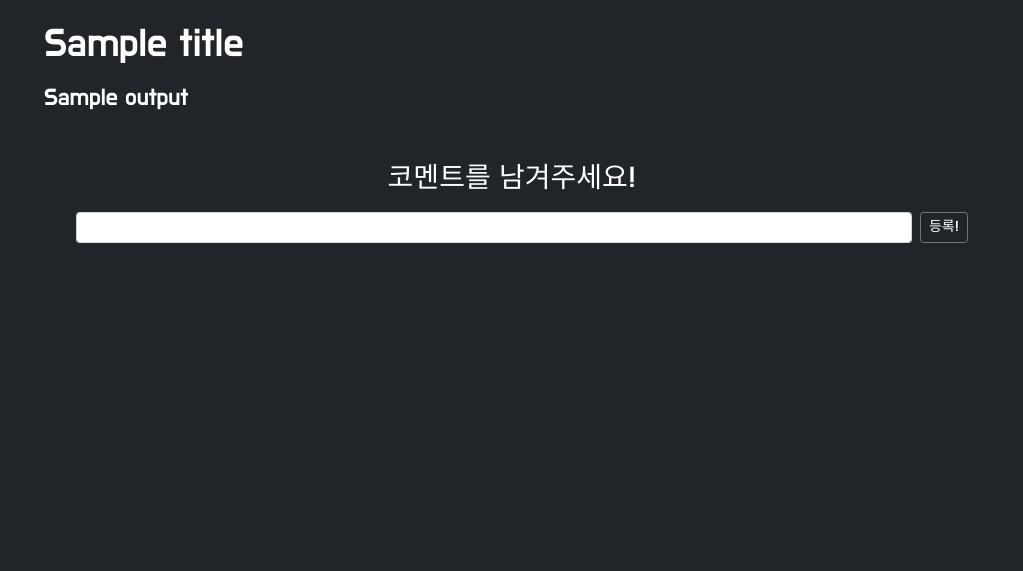
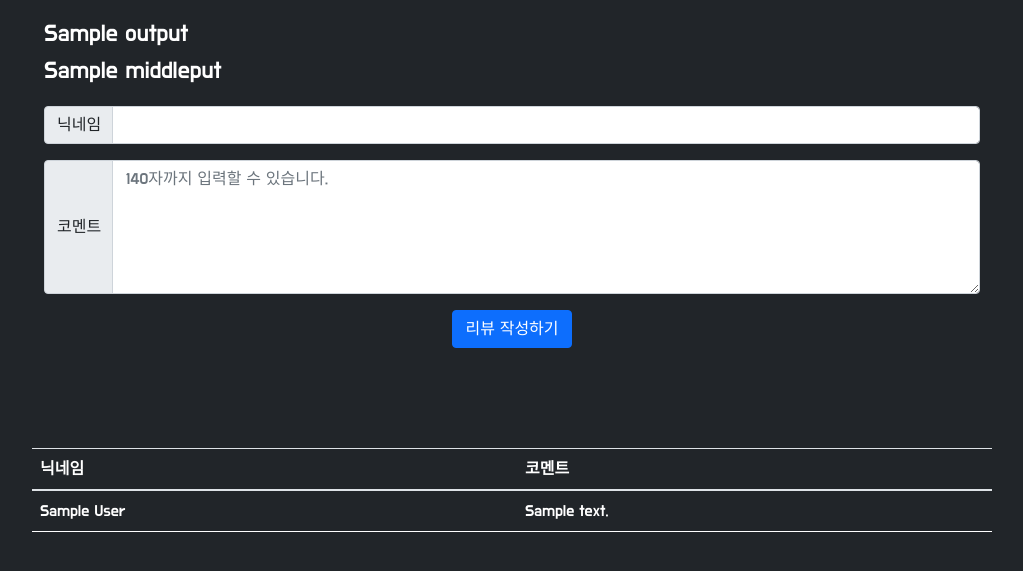
Before and after one commit to bigduk88/hanghae99_35, a Flask app: template templates/contents.html in a window 1280 px wide. Shown: the part 124-695 px from the top of the page, without its empty margins (128-1151 px from the left). Run offline with Flask 2, Linux system fonts and the light colour scheme; the template is opened without the code that fills it: most values are stand-ins (such as "Sample title", 1, 10 or a date in 2020); a database or web service that is not in the repository returns one stand-in record (values such as "Sample title"); data that the repository does not hold is empty; some libraries are stand-ins or nearby versions.

Commit message:
기능 되는 버전
기능되는버전 (12:28)

```diff
--- a/app.py
+++ b/app.py
@@ -35,14 +35,14 @@ def home():
         return redirect(url_for("login", msg="로그인 정보가 존재하지 않습니다."))
 
 
+
 @app.route('/contents')
 def content():
     token_receive = request.cookies.get('mytoken')
     try:
         payload = jwt.decode(token_receive, SECRET_KEY, algorithms=['HS256'])
-        user_info = db.users.find_one({"username": payload["id"]},{'_id':False,'password':False})
-        user_info_plus = user_info['username']
-        return render_template('contents.html', name= user_info_plus)
+        user_info = db.users.find_one({"username": payload["id"]})
+        return render_template('contents.html', user_info=user_info)
     except jwt.ExpiredSignatureError:
         return redirect(url_for("login", msg="로그인 시간이 만료되었습니다."))
     except jwt.exceptions.DecodeError:
@@ -53,6 +53,12 @@ def content():
 def login():
     msg = request.args.get("msg")
     return render_template('login.html', msg=msg)
+
+
+#
+# @app.route('/indexpage')
+# def indexpage():
+#     return render_template('index.html')
 
 
 @app.route('/sign_in', methods=['POST'])
@@ -98,57 +104,82 @@ def check_dup():
     return jsonify({'result': 'success', 'exists': exists})
 
 
+# if __name__ == '__main__':
+#     app.run('0.0.0.0', port=5000, debug=True)
+
 ######################################
-# 메인 진자 사용 챕터리스트 시작
-
-@app.route('/chptbox', methods=['GET'])
-def chptlist():
-    chtlist = list(db.chptbox.find({}, {'_id': False}))
-    return jsonify({'all_list':chtlist})
-
-@app.route('/contents/<input>')
-def detail(input):
-    sample = db.chptbox.find_one({'num': input})
-    middleput = sample['desc']
-    title = sample['name']
-    return render_template("contents.html", output=middleput, title=title)
-
-# 메인 진자 사용 챕터리스트 끝
+# 조항덕 게시판 글 등록 api 시작
 ######################################
 
-######################################
-# 게시판 글 등록 api 시작
-
-@app.route('/api/get_examples', methods=['GET'])
-def get_exs():
-    word_receive = request.args.get("word_give")
-    result = list(db.examples.find({"word": word_receive}, {'_id': 0}))
-    print(word_receive, len(result))
-
-    return jsonify({'result': 'success', 'examples': result})
+# from flask import Flask, render_template, jsonify, request
+#
+# app = Flask(__name__)
+#
+# from pymongo import MongoClient
+#
+# client = MongoClient('localhost', 27017)
+# db = client.dbsparta
 
 
-@app.route('/api/save_ex', methods=['POST'])
-def save_ex():
-    word_receive = request.form['word_give']
-    example_receive = request.form['example_give']
-    doc = {"word": word_receive, "example": example_receive}
-    db.examples.insert_one(doc)
-    return jsonify({'result': 'success', 'msg': f'example "{example_receive}" saved'})
+## HTML을 주는 부분
+# @app.route('/')
+# def home():
+#     return render_template('contents.html')
 
 
-@app.route('/api/delete_ex', methods=['POST'])
-def delete_ex():
-    word_receive = request.form['word_give']
-    number_receive = int(request.form["number_give"])
-    example = list(db.examples.find({"word": word_receive}))[number_receive]["example"]
-    print(word_receive, example)
-    db.examples.delete_one({"word": word_receive, "example": example})
-    return jsonify({'result': 'success', 'msg': f'example #{number_receive} of "{word_receive}" deleted'})
+## API 역할을 하는 부분
+@app.route('/review', methods=['POST'])
+def write_review():
+    author_receive = request.form['author_give']
+    review_receive = request.form['review_give']
+    chapter_receive = request.form['chapter_give']
+
+    doc = {
+        'author': author_receive,
+        'review': review_receive,
+        'chapter': chapter_receive
+    }
+
+    db.contenst.insert_one(doc)
+
+    return jsonify({'msg': '등록완료!'})
 
 
-# 게시판 글 등록 api 끝
+# @app.route('/review', methods=['GET'])
+# def read_reviews():
+#     reviews = list(db.contenst.find({}, {'_id': False}))
+#     return jsonify({'all_reviews': reviews})
+
+@app.route('/contents/<pn>')
+def contents(pn):
+    samples = list(db.contenst.find({'chapter': pn}, {'_id': False}))
+    sample2 = db.chptbox.find_one({'num': pn})
+    middleput = sample2['desc']
+    output = sample2['name']
+    return render_template("contents.html", samples=samples, middleput=middleput, output=output, pn=pn)
+
+
+# token_receive = request.cookies.get('mytoken')
+# try:
+# payload = jwt.decode(token_receive, SECRET_KEY, algorithms=['HS256'])
+
+# except jwt.ExpiredSignatureError:
+#     return redirect(url_for("login", msg="로그인 시간이 만료되었습니다."))
+# except jwt.exceptions.DecodeError:
+#     return redirect(url_for("login", msg="로그인 정보가 존재하지 않습니다."))
+
+
+# @app.route('/contents/<pnn>')
+# def contents2(pnn):
+#     sample2 = db.chptbox.find_one({'num': pnn})
+#     middleput = sample2['desc']
+#     output = sample2['name']
+#     # result = list(db.chptbox.find({}, {'_id': False}))
+#     return render_template("contents.html", middleput=middleput, output=output)
 ######################################
+# 조항덕 게시판 글 등록 api 끝
+#####################################
+
 
 if __name__ == '__main__':
     app.run('0.0.0.0', port=5000, debug=True)
--- a/templates/contents.html
+++ b/templates/contents.html
@@ -31,6 +31,58 @@
     <!-- 구글폰트 -->
     <link href="https://fonts.googleapis.com/css?family=Do+Hyeon&display=swap" rel="stylesheet">
 
+    <script type="text/javascript">
+
+        $(document).ready(function () {
+            $("#reviews-box").html("");
+            //showReview();
+        });
+
+
+        function makeReview() {
+            {#let title = $('#title').val()#}
+            let author = $('#author').val()
+            let review = $('#bookReview').val()
+
+            $.ajax({
+                type: "POST",
+                url: "/review",
+                data: { author_give: author, review_give: review, chapter_give: {{ pn }}},
+                success: function (response) {
+                    alert(response["msg"]);
+                    window.location.reload();
+                }
+            })
+        }
+
+        {#function showReview() {#}
+        {#    $.ajax({#}
+        {#        type: "GET",#}
+        {#        url: "/review",#}
+        {#        data: {},#}
+        {#        success: function (response) {#}
+        {#            let reviews = response['all_reviews']#}
+        {#            for (let i = 0; i < reviews.length; i++) {#}
+        {#                let title = reviews[i]['title']#}
+        {#                let author = reviews[i]['author']#}
+        {#                let review = reviews[i]['review']#}
+        {#                let chapter = reviews[i]['chapter']#}
+        {##}
+        {#                let temp_html = `<tr>#}
+        {#                                        <td>${chapter}</td>#}
+        {#                                        <td>${title}</td>#}
+        {#                                        <td>${author}</td>#}
+        {#                                        <td>${review}</td>#}
+        {#                                    </tr>`#}
+        {#                $('#reviews-box').append(temp_html)#}
+        {#            }#}
+        {#        }#}
+        {#    })#}
+        {##}
+
+
+
+    </script>
     <script>
         function sign_out() {
             $.removeCookie('mytoken', {path: '/'});
@@ -38,74 +90,9 @@
             window.location.href = "/login"
         }
     </script>
-
     <script>
         function reload() {
             window.location.href = "/"
-        }
-    </script>
-
-    <script>
-        let word = "{{ word }}"
-        $(document).ready(function () {
-            get_examples()
-        })
-
-        function get_examples() {
-            $("#example-list").empty()
-            $.ajax({
-                type: "GET",
-                url: `/api/get_examples?word_give=${word}`,
-                data: {},
-                success: function (response) {
-                    let examples = response["examples"];
-                    for (let i = 0; i < examples.length; i++) {
-                        let example = examples[i]["example"];
-                        console.log(example)
-                        let html_temp = `<li id="ex-${i}">${example}&nbsp;&nbsp;&nbsp;<a
-                            href="javascript:delete_ex(${i})">delete</a></li>`
-                        $("#example-list").append(html_temp)
-                    }
-                }
-            });
-        }
-
-        function add_ex() {
-            let new_ex = $('#new-example').val();
-            if (!new_ex.toLowerCase().includes(word.toLowerCase())) {
-                alert(`the word '${word}' is not included.`);
-                return;
-            }
-            console.log(new_ex)
-            $.ajax({
-                type: "POST",
-                url: `/api/save_ex`,
-                data: {
-                    word_give: word,
-                    example_give: new_ex
-                },
-                success: function (response) {
-                    get_examples();
-                    $('#new-example').val("");
-                }
-            });
-
-
-        }
-
-        function delete_ex(i) {
-            console.log("deleting", i)
-            $.ajax({
-                type: "POST",
-                url: `/api/delete_ex`,
-                data: {
-                    word_give: word,
-                    number_give: i
-                },
-                success: function (response) {
-                    get_examples()
-                }
-            });
         }
     </script>
 
@@ -134,7 +121,7 @@
         }
 
         .reviews {
-            margin-top: 50px;
+            margin-top: 100px;
         }
 
         .img-fluid {
@@ -159,20 +146,6 @@
             color: white;
             text-underline: white;
         }
-
-        .plzcomment {
-            color: white;
-        }
-
-        .btn {
-            color: white;
-        }
-
-        .example_list {
-            color: white;
-            margin-top: 20px;
-        }
-
     </style>
 </head>
 
@@ -189,21 +162,50 @@
     <img src="https://t1.daumcdn.net/cfile/tistory/99CA7F4A5A6ACA1018"
          class="img-fluid" alt="Responsive image">
     <div class="info">
-        <h1>{{title}}</h1>
-        <p><h4>{{output}}</h4></p>
+        <h4>{{ output }}</h4>
+        <h4>{{ middleput }}</h4>
     </div>
-    <div class="reviews">
-        <div id="examples" class="container">
-            <h3 class="plzcomment" style="text-align: center;margin-bottom:1rem">코멘트를 남겨주세요!</h3>
-            <div class="d-flex justify-content-between" style="margin-left:20px;">
-                <input id="new-example" class="form-control form-control-sm" style="margin-right: 0.5rem">
-                <button class="btn btn-outline-secondary btn-sm" onclick="add_ex()">등록!</button>
-            </div>
-            <ul class="example_list" id="example-list">
-                <li id="ex-0"><a href="javascript:delete_ex(0)">delete</a></li>
-            </ul>
+    <div class="input-group mb-3">
+        <div class="input-group-prepend">
+            <span class="input-group-text">닉네임</span>
         </div>
+        <input type="text" class="form-control" id="author">
     </div>
+    <div class="input-group mb-3">
+        <div class="input-group-prepend">
+            <span class="input-group-text">코멘트</span>
+        </div>
+        <textarea class="form-control" id="bookReview"
+                  cols="30"
+                  rows="5" placeholder="140자까지 입력할 수 있습니다."></textarea>
+    </div>
+    <div class="review">
+        <button onclick="makeReview()" type="button" class="btn btn-primary">리뷰 작성하기</button>
+    </div>
+</div>
+<div class="reviews">
+    <table class="table">
+        <thead>
+        <tr>
+            <th scope="col">닉네임</th>
+            <th scope="col">코멘트</th>
+        </tr>
+
+
+        {% for sample in samples %}
+            {% set author = sample['author'] %}
+            {% set review = sample['review'] %}
+            <tr>
+                <td>{{ author }}</td>
+                <td>{{ review }}</td>
+            </tr>
+        {% endfor %}
+
+        </thead>
+        <tbody id="reviews-box">
+        </tbody>
+    </table>
+</div>
 </div>
 </body>
 
```
Also changed, not shown: templates/index.html (+10 -16 lines).
